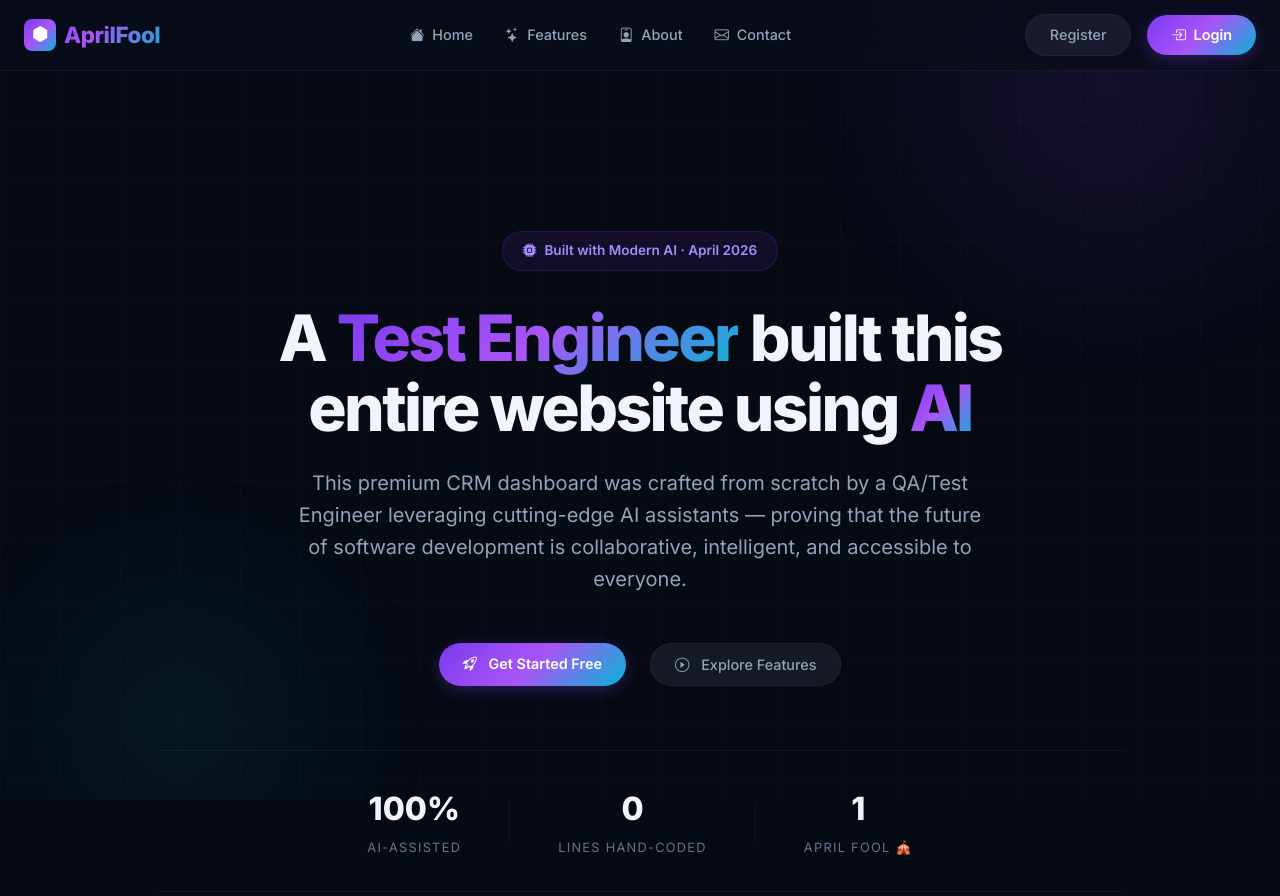
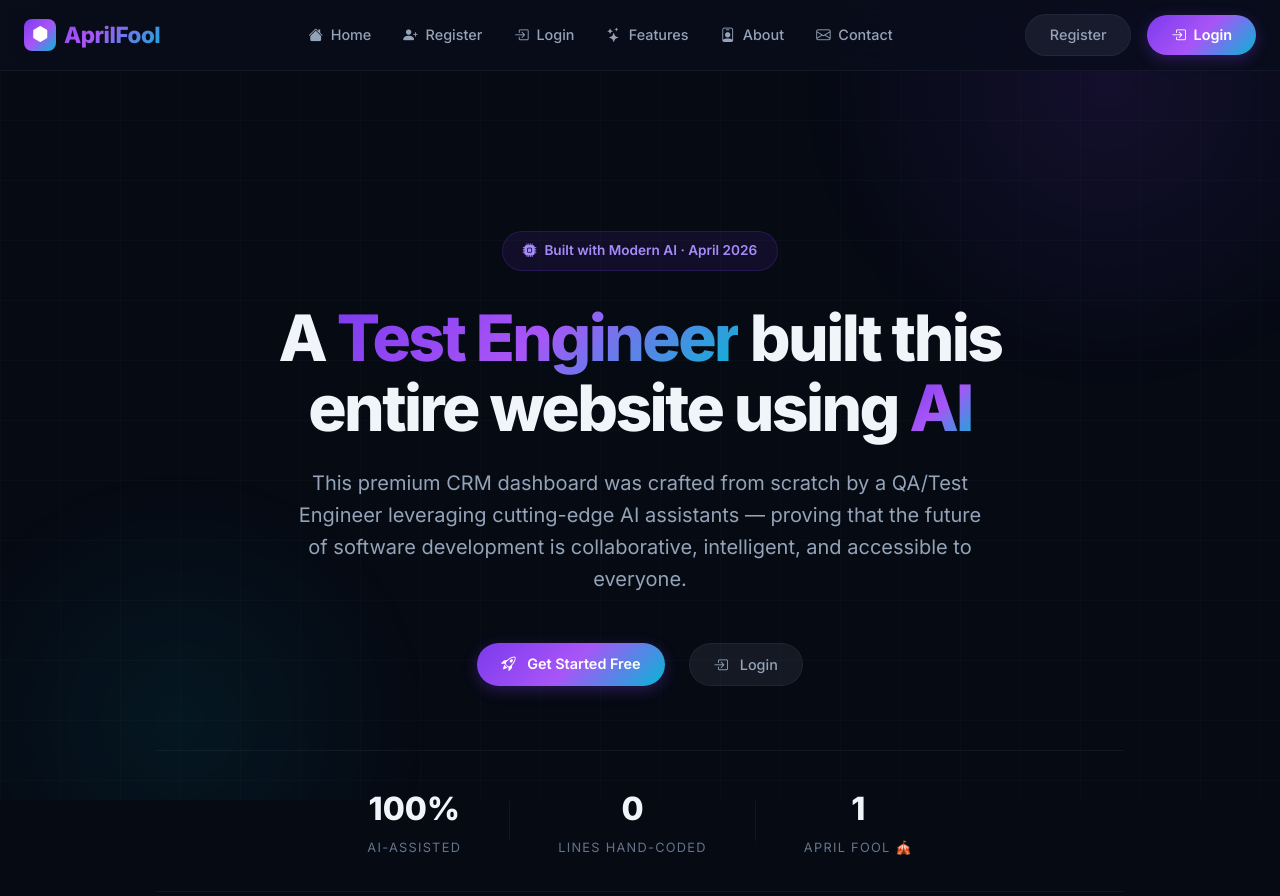
Before and after one commit to ompatel2420/djangoapp, a Django app: page / in a window 1280 px wide. Shown: the top 896 px of the page. Run offline with Django 5.2, Linux system fonts and the light colour scheme.

Commit message:
Fix login redirect: Added dedicated login page and fixed navigation links

```diff
--- a/website/templates/home.html
+++ b/website/templates/home.html
@@ -108,8 +108,8 @@
             <a href="{% url 'register' %}" class="btn btn-nexus-primary btn-lg">
                 <i class="bi bi-rocket-takeoff me-2"></i> Get Started Free
             </a>
-            <a href="{% url 'features' %}" class="btn btn-nexus-secondary btn-lg">
-                <i class="bi bi-play-circle me-2"></i> Explore Features
+            <a href="{% url 'login' %}" class="btn btn-nexus-secondary btn-lg">
+                <i class="bi bi-box-arrow-in-right me-2"></i> Login
             </a>
         </div>
         <div class="hero-stats-row">
--- a/website/templates/navbar.html
+++ b/website/templates/navbar.html
@@ -23,6 +23,17 @@
                 <li class="nav-item">
                     <a class="nav-link" href="{% url 'add_record' %}">
                         <i class="bi bi-plus-circle me-1"></i> Add Record
+                    </a>
+                </li>
+                {% else %}
+                <li class="nav-item">
+                    <a class="nav-link" href="{% url 'register' %}">
+                        <i class="bi bi-person-plus-fill me-1"></i> Register
+                    </a>
+                </li>
+                <li class="nav-item">
+                    <a class="nav-link" href="{% url 'login' %}">
+                        <i class="bi bi-box-arrow-in-right me-1"></i> Login
                     </a>
                 </li>
                 {% endif %}
@@ -53,7 +64,7 @@
                     </a>
                 {% else %}
                     <a class="btn btn-nexus-secondary btn-sm" href="{% url 'register' %}">Register</a>
-                    <a class="btn btn-nexus-primary btn-sm" href="{% url 'home' %}">
+                    <a class="btn btn-nexus-primary btn-sm" href="{% url 'login' %}">
                         <i class="bi bi-box-arrow-in-right me-1"></i> Login
                     </a>
                 {% endif %}
--- a/website/views.py
+++ b/website/views.py
@@ -36,7 +36,8 @@ def login_user(request):
             messages.error(request, 'Incorrect credentials. Please try again.')
             return redirect('home')
     else:
-        return redirect('home')
+        return render(request, 'login.html')
+
 
 
 def logout_user(request):
```
Also changed, not shown: website/templates/login.html (added, +38 -0 lines).
